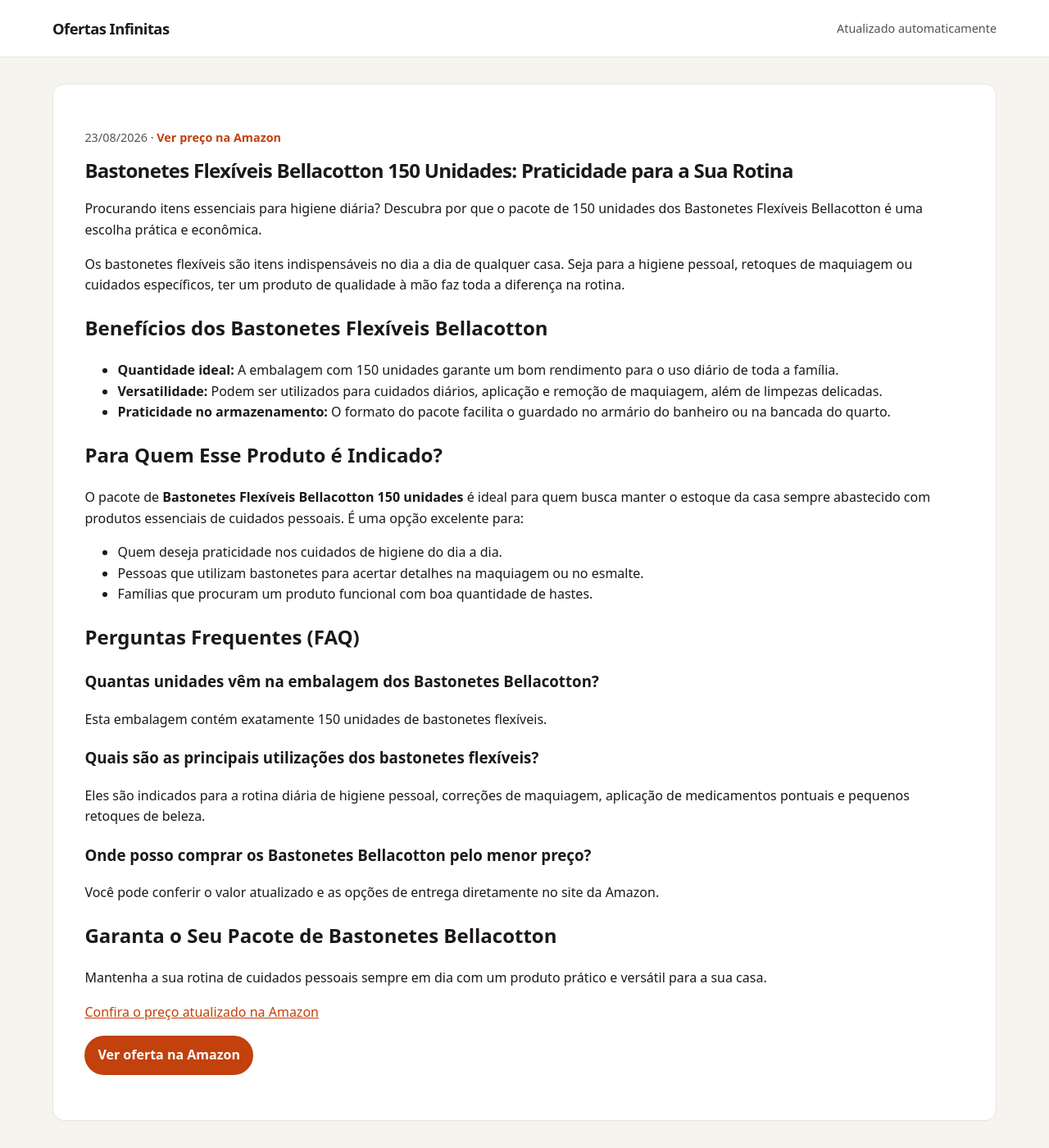
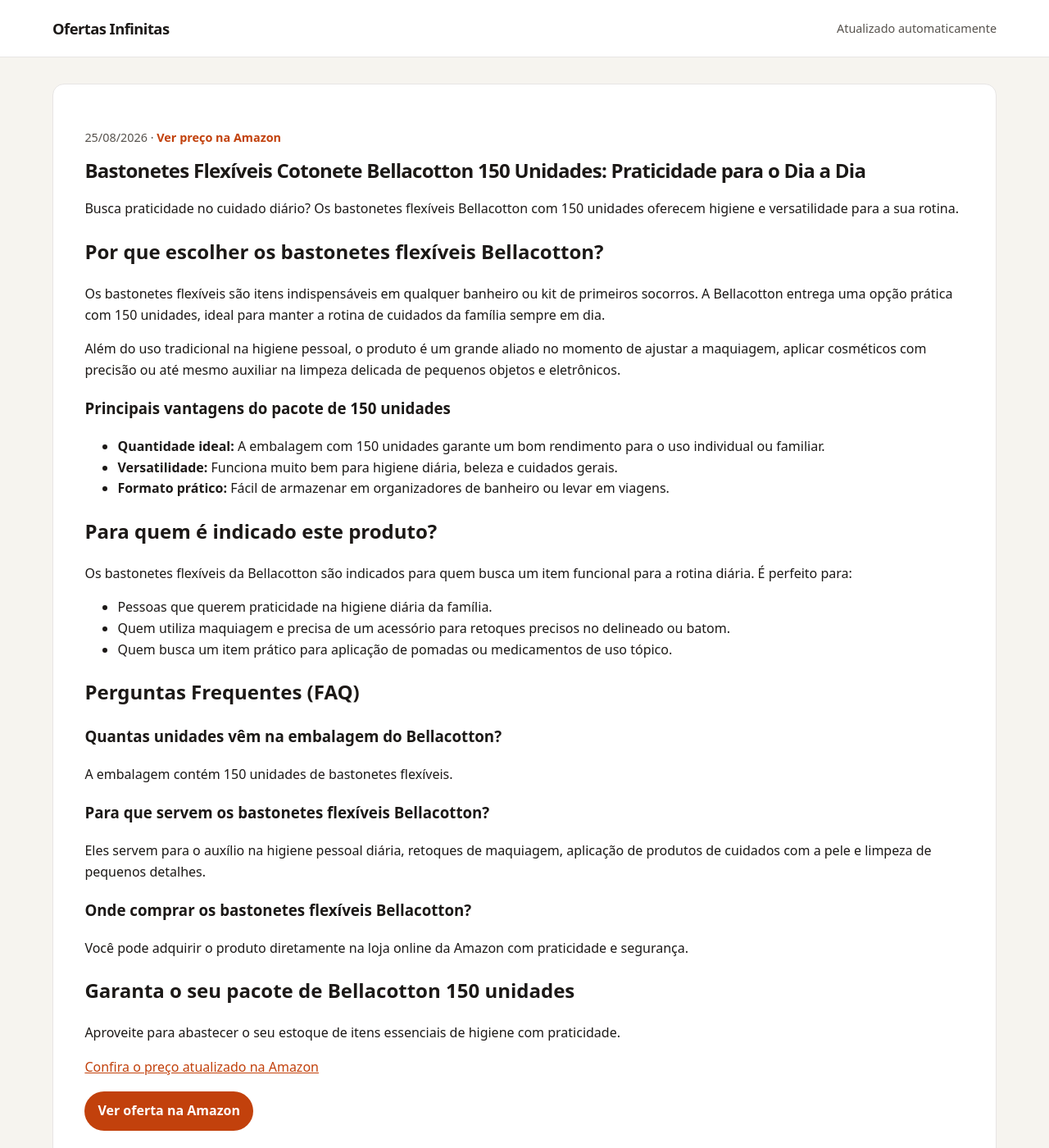
Before and after one commit to Monuver/afiliado, a Jekyll site: the page built from _posts/2026-08-19-flexiveis-cotonete-bastonetes-bellacotton-150unidades-b0cx9wkp1b.md, in a window 1280 px wide and 1400 px high. Shown: the whole window at 82% size. Built offline with Jekyll 4.4.1, drawn with Linux system fonts in a browser that asks for light colours.

```diff
--- a/_posts/2026-08-19-flexiveis-cotonete-bastonetes-bellacotton-150unidades-b0cx9wkp1b.md
+++ b/_posts/2026-08-19-flexiveis-cotonete-bastonetes-bellacotton-150unidades-b0cx9wkp1b.md
@@ -1,8 +1,8 @@
 ---
 layout: post
-title: 'Bastonetes Flexíveis Bellacotton 150 Unidades: Praticidade para a Sua Rotina'
-description: Procurando itens essenciais para higiene diária? Descubra por que o pacote de 150 unidades dos Bastonetes Flexíveis Bellacotton é uma escolha prática e...
-date: 2026-08-23 05:31:21 -0300
+title: 'Bastonetes Flexíveis Cotonete Bellacotton 150 Unidades: Praticidade para o Dia a Dia'
+description: Busca praticidade no cuidado diário? Os bastonetes flexíveis Bellacotton com 150 unidades oferecem higiene e versatilidade para a sua rotina.
+date: 2026-08-25 05:42:54 -0300
 categories:
 - ofertas
 image: ''
@@ -10,39 +10,43 @@ preco: Ver preço na Amazon
 affiliate_url: https://amzn.to/4qoOHSN
 ---
 
-# Bastonetes Flexíveis Bellacotton 150 Unidades: Praticidade para a Sua Rotina
+# Bastonetes Flexíveis Cotonete Bellacotton 150 Unidades: Praticidade para o Dia a Dia
 
-Procurando itens essenciais para higiene diária? Descubra por que o pacote de 150 unidades dos Bastonetes Flexíveis Bellacotton é uma escolha prática e econômica.
+Busca praticidade no cuidado diário? Os bastonetes flexíveis Bellacotton com 150 unidades oferecem higiene e versatilidade para a sua rotina.
 
-Os bastonetes flexíveis são itens indispensáveis no dia a dia de qualquer casa. Seja para a higiene pessoal, retoques de maquiagem ou cuidados específicos, ter um produto de qualidade à mão faz toda a diferença na rotina.
+## Por que escolher os bastonetes flexíveis Bellacotton?
 
-## Benefícios dos Bastonetes Flexíveis Bellacotton
+Os bastonetes flexíveis são itens indispensáveis em qualquer banheiro ou kit de primeiros socorros. A Bellacotton entrega uma opção prática com 150 unidades, ideal para manter a rotina de cuidados da família sempre em dia.
 
-* **Quantidade ideal:** A embalagem com 150 unidades garante um bom rendimento para o uso diário de toda a família.
-* **Versatilidade:** Podem ser utilizados para cuidados diários, aplicação e remoção de maquiagem, além de limpezas delicadas.
-* **Praticidade no armazenamento:** O formato do pacote facilita o guardado no armário do banheiro ou na bancada do quarto.
+Além do uso tradicional na higiene pessoal, o produto é um grande aliado no momento de ajustar a maquiagem, aplicar cosméticos com precisão ou até mesmo auxiliar na limpeza delicada de pequenos objetos e eletrônicos.
 
-## Para Quem Esse Produto é Indicado?
+### Principais vantagens do pacote de 150 unidades
 
-O pacote de **Bastonetes Flexíveis Bellacotton 150 unidades** é ideal para quem busca manter o estoque da casa sempre abastecido com produtos essenciais de cuidados pessoais. É uma opção excelente para:
+- **Quantidade ideal:** A embalagem com 150 unidades garante um bom rendimento para o uso individual ou familiar.
+- **Versatilidade:** Funciona muito bem para higiene diária, beleza e cuidados gerais.
+- **Formato prático:** Fácil de armazenar em organizadores de banheiro ou levar em viagens.
 
-* Quem deseja praticidade nos cuidados de higiene do dia a dia.
-* Pessoas que utilizam bastonetes para acertar detalhes na maquiagem ou no esmalte.
-* Famílias que procuram um produto funcional com boa quantidade de hastes.
+## Para quem é indicado este produto?
+
+Os bastonetes flexíveis da Bellacotton são indicados para quem busca um item funcional para a rotina diária. É perfeito para:
+
+- Pessoas que querem praticidade na higiene diária da família.
+- Quem utiliza maquiagem e precisa de um acessório para retoques precisos no delineado ou batom.
+- Quem busca um item prático para aplicação de pomadas ou medicamentos de uso tópico.
 
 ## Perguntas Frequentes (FAQ)
 
-### Quantas unidades vêm na embalagem dos Bastonetes Bellacotton?
-Esta embalagem contém exatamente 150 unidades de bastonetes flexíveis.
+### Quantas unidades vêm na embalagem do Bellacotton?
+A embalagem contém 150 unidades de bastonetes flexíveis.
 
-### Quais são as principais utilizações dos bastonetes flexíveis?
-Eles são indicados para a rotina diária de higiene pessoal, correções de maquiagem, aplicação de medicamentos pontuais e pequenos retoques de beleza.
+### Para que servem os bastonetes flexíveis Bellacotton?
+Eles servem para o auxílio na higiene pessoal diária, retoques de maquiagem, aplicação de produtos de cuidados com a pele e limpeza de pequenos detalhes.
 
-### Onde posso comprar os Bastonetes Bellacotton pelo menor preço?
-Você pode conferir o valor atualizado e as opções de entrega diretamente no site da Amazon.
+### Onde comprar os bastonetes flexíveis Bellacotton?
+Você pode adquirir o produto diretamente na loja online da Amazon com praticidade e segurança.
 
-## Garanta o Seu Pacote de Bastonetes Bellacotton
+## Garanta o seu pacote de Bellacotton 150 unidades
 
-Mantenha a sua rotina de cuidados pessoais sempre em dia com um produto prático e versátil para a sua casa.
+Aproveite para abastecer o seu estoque de itens essenciais de higiene com praticidade.
 
 [Confira o preço atualizado na Amazon](https://amzn.to/4qoOHSN)
```
Also changed, not shown: _posts/2026-08-19-cadeira-escritorio-presidente-duoffice-du500a-b09vnbcfdj.md (+19 -24 lines), _posts/2026-08-19-shampoo-clorexidina-seborreia-queda-500ml-b09l9qkmd1.md (+30 -20 lines), _posts/2026-08-20-cafeteira-de-fogao-moka-italiana-expresso-aluminio-ate-6-xic-b08b79hyvc.md (+19 -23 lines).
